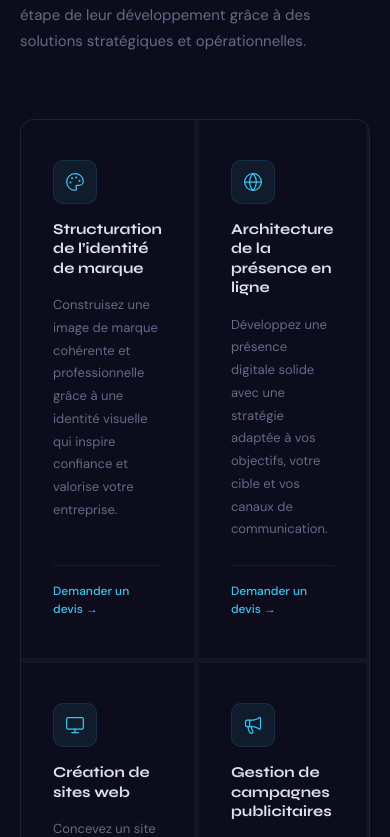
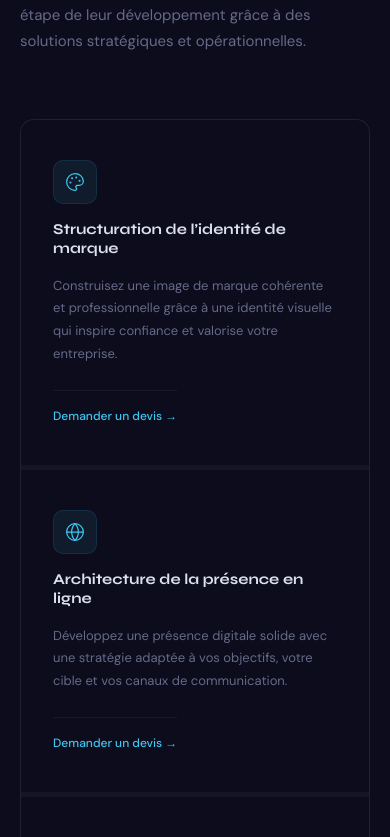
Before and after one commit to Developpeur-07/ibc-congo, a Next.js app: page / in a window 390 px wide. Shown: the part 1227-2064 px from the top of the page. Built offline with nearby package versions, Linux system fonts and the light colour scheme.

Commit message:
fix: Services grid 1 colonne mobile/tablette + suppression card orpheline

```diff
--- a/app/components/Services.js
+++ b/app/components/Services.js
@@ -115,10 +115,6 @@ export default function Services() {
                   flexDirection: "column",
                   gap: 16,
                   transition: "background .25s",
-                  gridColumn:
-                    i === services.length - 1 && services.length % 3 === 1
-                      ? "span 3"
-                      : "span 1",
                 }}
                 onMouseEnter={(e) =>
                   (e.currentTarget.style.background = "#111130")
@@ -196,14 +192,12 @@ export default function Services() {
           </div>
         </RevealWrapper>
 
-        <style>{`
-          @media (max-width:767px){
-            #services .svc-grid{grid-template-columns:1fr!important;}
-          }
-          @media (min-width:768px) and (max-width:1023px){
-            #services .svc-grid{grid-template-columns:repeat(2,1fr)!important;}
-          }
-        `}</style>
+        <style>
+          {`
+            @media (max-width: 1023px) {
+              #services .svc-grid { grid-template-columns: 1fr !important; }
+            }`}
+          </style>
       </div>
     </section>
   );
--- a/package.json
+++ b/package.json
@@ -1,5 +1,5 @@
 {
-  "name": "ibc-congo",
+  "name": "ib-congo",
   "version": "0.1.0",
   "private": true,
   "scripts": {
```
Also changed, not shown: 1 other file (tests, documents, lock files or other folders).
